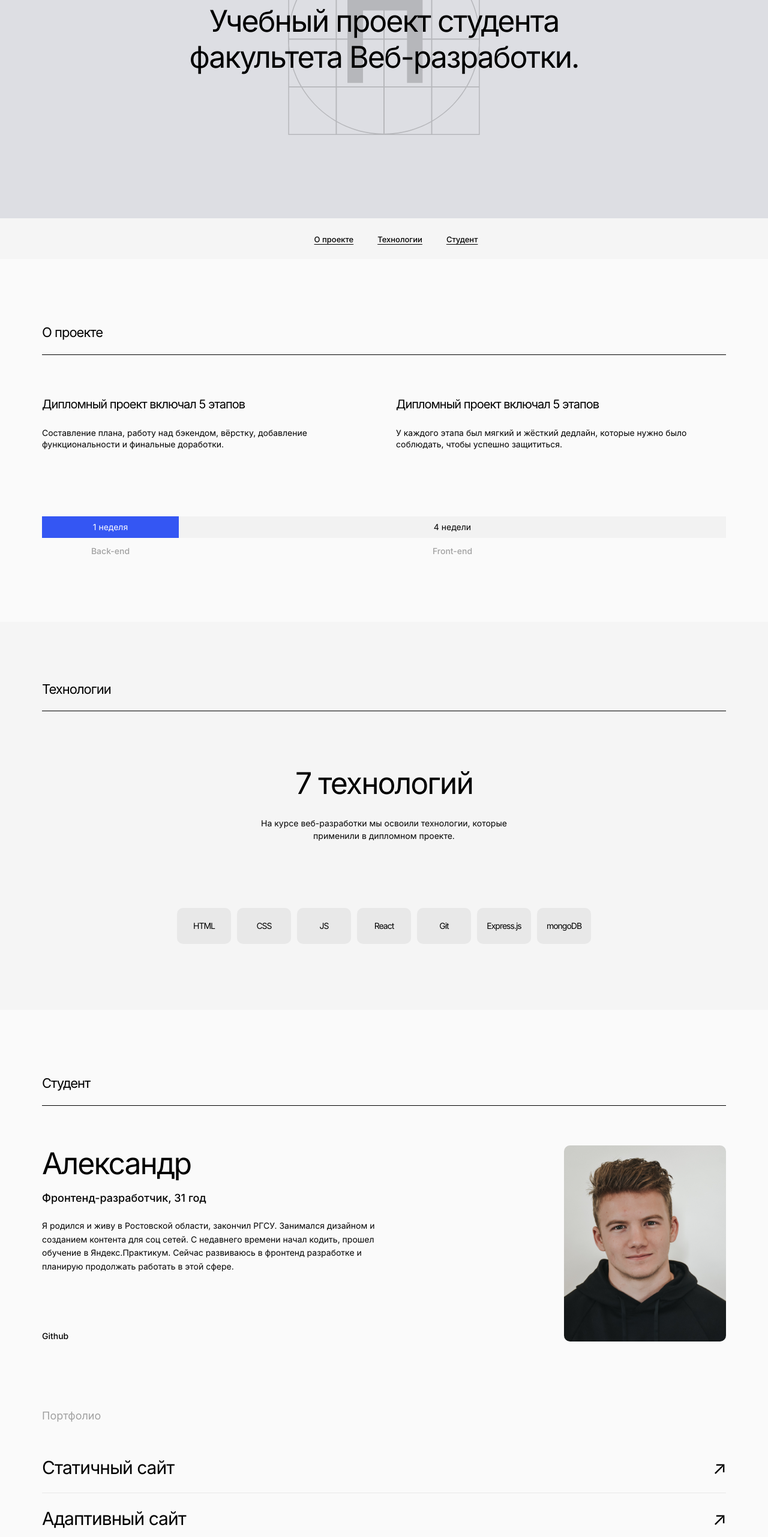
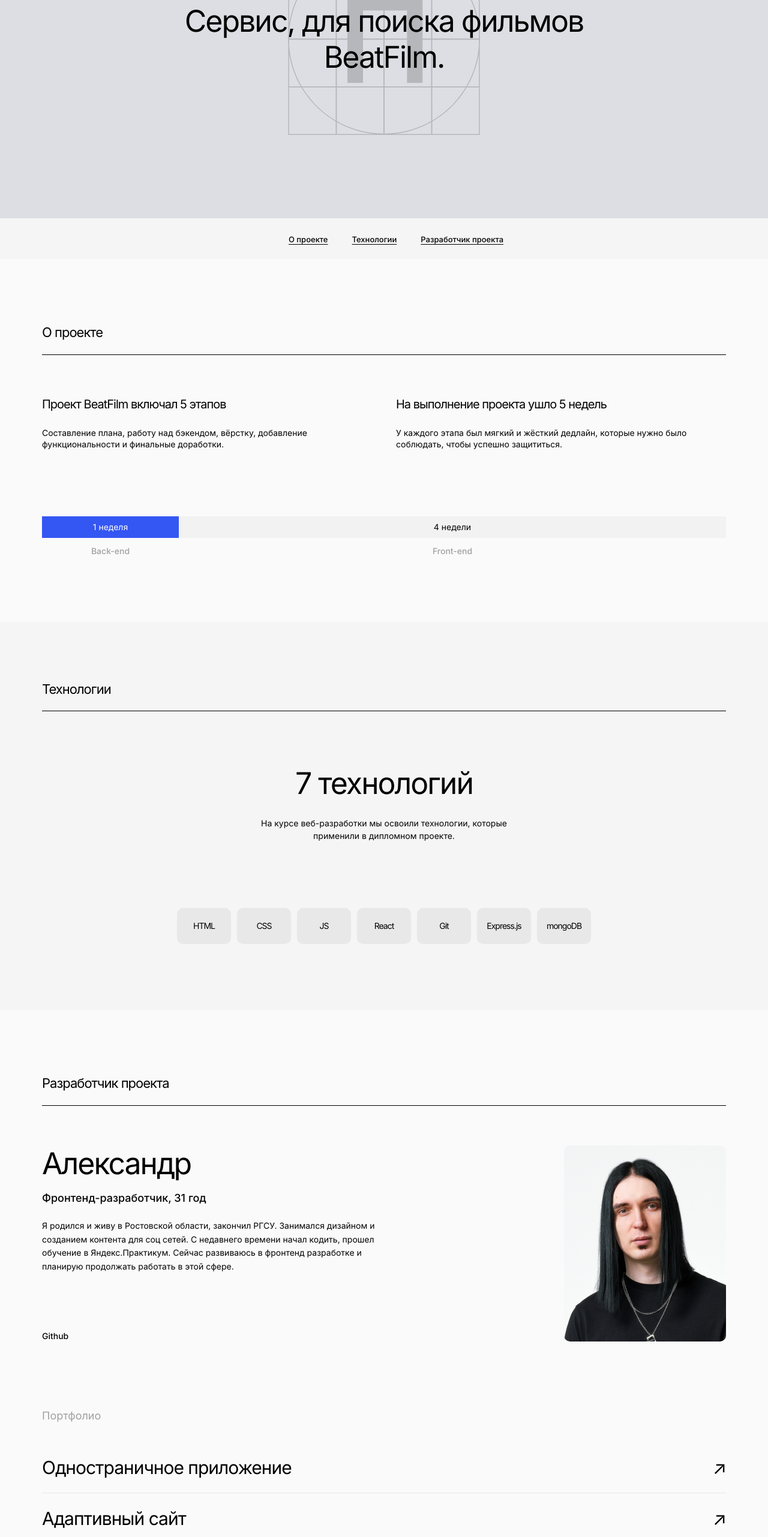
Before and after one commit to FilDsgn/movies-explorer-frontend, a React (Create React App) app: page / in a window 1280 px wide. Shown: the part 234-2797 px from the top of the page at 60% size. Built offline with nearby package versions, Linux system fonts and the light colour scheme.

Commit message:
add info

```diff
--- a/src/components/AboutMe/AboutMe.css
+++ b/src/components/AboutMe/AboutMe.css
@@ -70,7 +70,7 @@
   height: 327px;
   border-radius: 10px;
   object-fit: cover;
-  object-position: center;
+  object-position: top;
 }
 
 @media screen and (max-width: 768px) {
--- a/src/components/AboutMe/AboutMe.js
+++ b/src/components/AboutMe/AboutMe.js
@@ -1,12 +1,12 @@
 import "./AboutMe.css";
 import { Link } from "react-router-dom";
 
-import aboutMeImg from "../../images/about-me-img.png";
+import aboutMeImg from "../../images/about-me-img2.png";
 
 function AboutMe() {
   return (
     <section id="about-me" className="about-me">
-      <h2 className="about-me__title">Студент</h2>
+      <h2 className="about-me__title">Разработчик проекта</h2>
       <div className="about-me__content">
         <article className="about-me__article">
           <h3 className="about-me__name">Александр</h3>
--- a/src/components/AboutProject/AboutProject.js
+++ b/src/components/AboutProject/AboutProject.js
@@ -7,7 +7,7 @@
       <div className="about-project__columns">
         <div className="about-project__column">
           <h3 className="about-project__column-title">
-            Дипломный проект включал 5 этапов
+            Проект BeatFilm включал 5 этапов
           </h3>
           <p className="about-project__column-paragraph">
             Составление плана, работу над бэкендом, вёрстку, добавление
@@ -16,7 +16,7 @@
         </div>
         <div className="about-project__column">
           <h3 className="about-project__column-title">
-            Дипломный проект включал 5 этапов
+            На выполнение проекта ушло 5 недель
           </h3>
           <p className="about-project__column-paragraph">
             У каждого этапа был мягкий и жёсткий дедлайн, которые нужно было
--- a/src/components/NavTab/NavTab.js
+++ b/src/components/NavTab/NavTab.js
@@ -33,7 +33,7 @@
             duration={500}
             className="navtab__item"
           >
-            Студент
+            Разработчик проекта
           </Link>
         </li>
       </ul>
--- a/src/components/Portfolio/Portfolio.js
+++ b/src/components/Portfolio/Portfolio.js
@@ -8,14 +8,14 @@
       <ul className="portfolio__list">
         <li className="portfolio__list-item">
           <Link
-            to="https://github.com/FilDsgn/how-to-learn"
+            to="https://github.com/FilDsgn/react-mesto-api-full-gha"
             target="_blank"
             className="portfolio__list-link"
           >
-            Статичный сайт
+            Одностраничное приложение
           </Link>
           <Link
-            to="https://github.com/FilDsgn/how-to-learn"
+            to="https://github.com/FilDsgn/react-mesto-api-full-gha"
             target="_blank"
             className="portfolio__list-link"
           >
@@ -40,14 +40,14 @@
         </li>
         <li className="portfolio__list-item">
           <Link
-            to="https://github.com/FilDsgn/react-mesto-api-full-gha"
+            to="https://github.com/FilDsgn/how-to-learn"
             target="_blank"
             className="portfolio__list-link"
           >
-            Одностраничное приложение
+            Статичный сайт
           </Link>
           <Link
-            to="https://github.com/FilDsgn/react-mesto-api-full-gha"
+            to="https://github.com/FilDsgn/how-to-learn"
             target="_blank"
             className="portfolio__list-link"
           >
--- a/src/components/Promo/Promo.js
+++ b/src/components/Promo/Promo.js
@@ -4,9 +4,7 @@
   return (
     <section className="promo">
       <div className="promo__container">
-        <h1 className="promo__title">
-          Учебный проект студента факультета Веб-разработки.
-        </h1>
+        <h1 className="promo__title">Cервис, для поиска фильмов BeatFilm.</h1>
       </div>
     </section>
   );
```
Also changed, not shown: src/images/about-me-img.jpg (added), src/images/about-me-img2.png (added).
